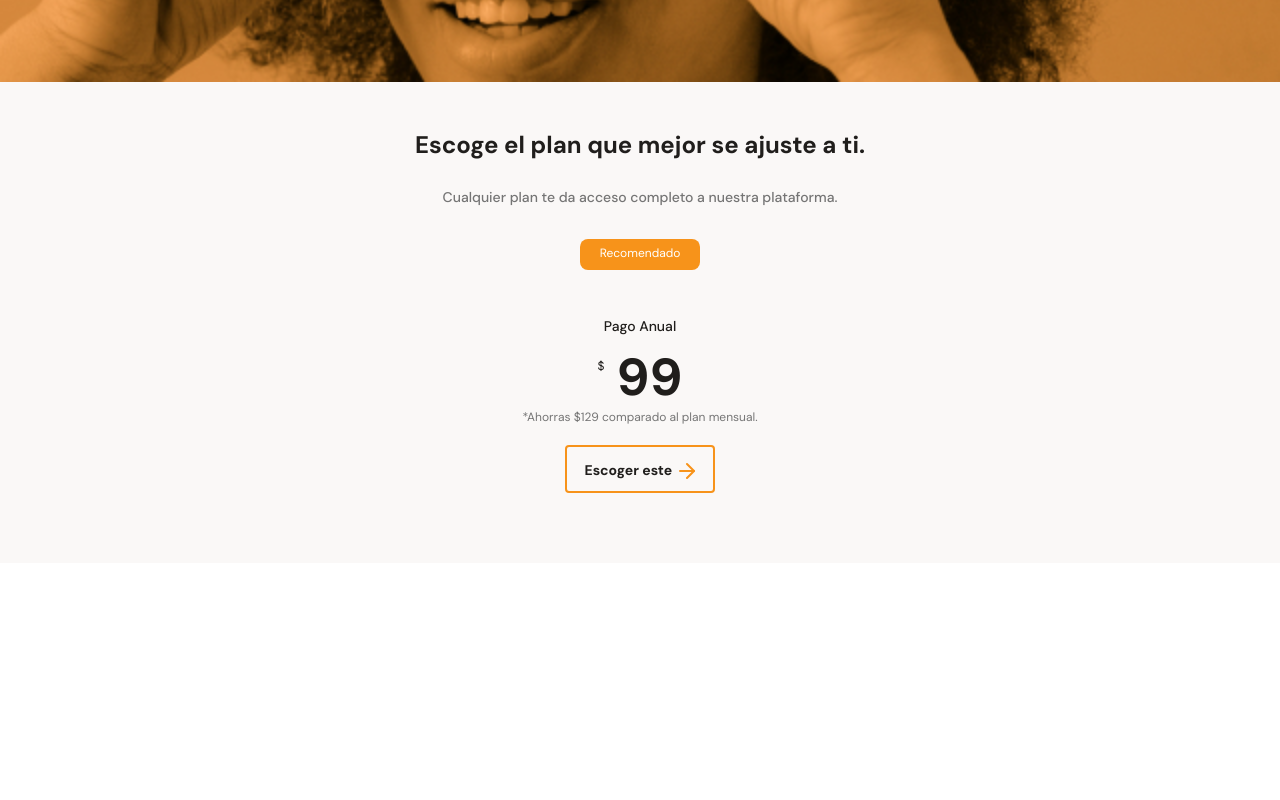
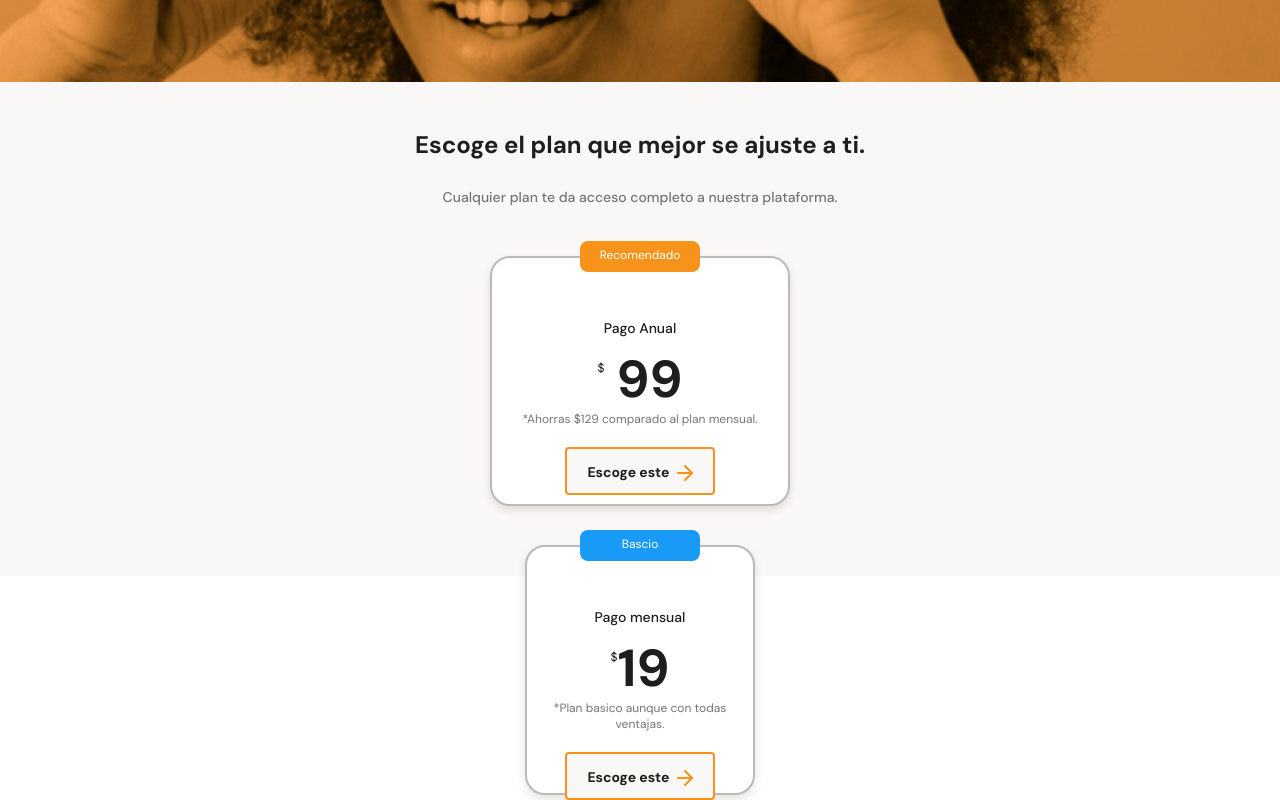
Before and after one commit to DIegoDevcode/BataBitClone, a plain HTML site: page Index.html in a window 1280 px wide. Shown: the part 2806-3606 px from the top of the page. Before the commit the page ends 3369 px from the top, so only its background shows below. Drawn offline with Linux system fonts and the light colour scheme.

Commit message:
Añadiendo 2 de 3 planes

```diff
--- a/Index.html
+++ b/Index.html
@@ -123,8 +123,17 @@
                             <h3 class="plan-card--title">Pago Anual</h3>
                             <p class="plan-card--price"><sup>$</sup> 99</p>
                             <p class="plan-card--saving">*Ahorras $129 comparado al plan mensual.</p>
-                            <button class="plan-card--ca">Escoger este <span></span></button>
+                            <button class="plan-card--ca">Escoge este <span></span></button>
                         </div>
+                        <article class="plans-container--card2">
+                            <p class="basic">Bascio</p>
+                            <div class="plan-info-container2">
+                                <h3 class="plan-card--title2">Pago mensual</h3>
+                                <p class="plan-card--price2"><sup>$</sup>19</p>
+                                <p class="plan-card--saving2">*Plan basico aunque con todas ventajas.</p>
+                                <button class="plan-card--ca2">Escoge este <span></span></button>
+                            </div>
+                        </article>
                     </article>
                 </section>
             </section>
--- a/styles.css
+++ b/styles.css
@@ -465,7 +465,7 @@ main{
     color: #757575;
 }
 
-.plans-container–card{
+.plans-container--card{
     position: relative;
     width: 70%;
     min-width: 230px;
@@ -474,8 +474,9 @@ main{
     margin: 50px auto 0;
     padding: 0 15px;
     background-color: var(--just-white);
-    border-radius: 15px;
+    border-radius: 20px;
     box-shadow: 0 4px 8px rgba(89, 73, 30, 0.16);
+    border: 2px solid var(--grey);
 }
 
 .recomended{
@@ -528,6 +529,7 @@ main{
     font-weight: bold;
     line-height: 1.8rem;
     color: var(--black);
+    bottom: -16px;
 }
 
 .plan-card--ca span{
@@ -537,3 +539,78 @@ main{
     background-image: url('./assets/icons/orange-right-arrow.svg');
     vertical-align: text-bottom;
 }
+
+/*Plan basico*/
+.basic{
+    display: inline-block;
+    position: relative;
+    bottom: 17px;
+    width: 120px;
+    height: 31px;
+    font-size: 1.2rem;
+    padding: 6px;
+    background-color: var(--secondary-blue);
+    border-radius: 8px;
+    color: var(--just-white);
+}
+.plans-container--card2{
+    position: relative;
+    width: 70%;
+    min-width: 230px;
+    max-width: 300px;
+    height: 250px;
+    margin: 50px auto 0;
+    padding: 0 15px;
+    background-color: var(--just-white);
+    border-radius: 20px;
+    box-shadow: 0 4px 8px rgba(89, 73, 30, 0.16);
+    border: 2px solid var(--grey);
+}
+.plan-card--title2 {
+    padding-top: 30px;
+    font-size: 1.4rem;
+    font-weight: 500;
+    line-height: 1.8rem;
+    color: var(--black);
+}
+
+.plan-card--price2 {
+    padding: 5px 0;
+    font-size: 5.2rem;
+    font-weight: bold;
+    line-height: 5.3rem;
+    color: var(--black);
+}
+.plan-card--price2 sup {
+    font-size: 1.2rem;
+    font-weight: 300;
+    vertical-align: 25px;
+}
+
+.plan-card--saving2 {
+    font-size: 1.2rem;
+    color: #757575;
+}
+
+.plan-card--ca2{
+    width: 150px;
+    height: 48px;
+    margin-top: 20px;
+    background-color: #faf8f7;
+    border: 2px solid var(--bitcoin-orange);
+    border-radius: 4px;
+    font-family: 'DM Sans', sans-serif;
+    font-size: 1.4rem;
+    font-weight: bold;
+    line-height: 1.8rem;
+    color: var(--black);
+
+}
+
+.plan-card--ca2 span{
+    display: inline-block;
+    width: 20px;
+    height: 20px;
+    background-image: url('./assets/icons/orange-right-arrow.svg');
+    vertical-align: text-bottom;
+}
```
